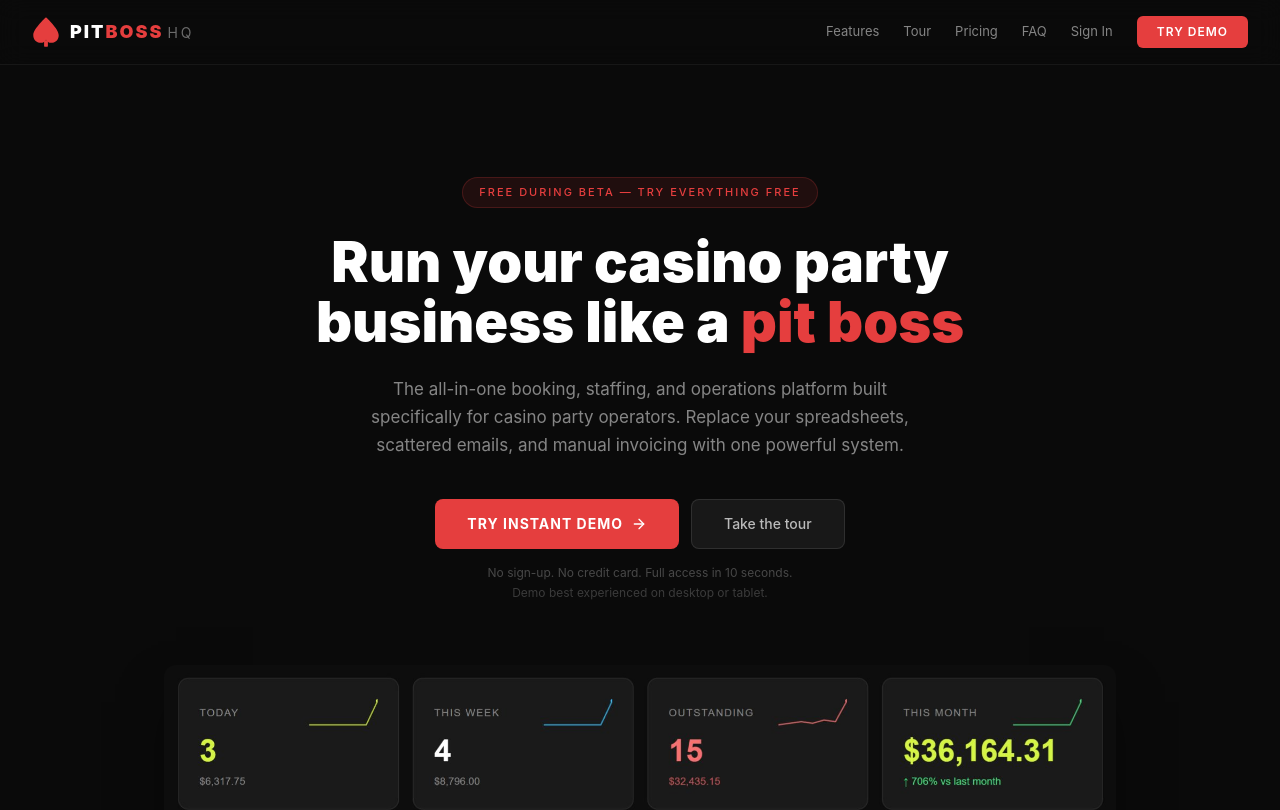
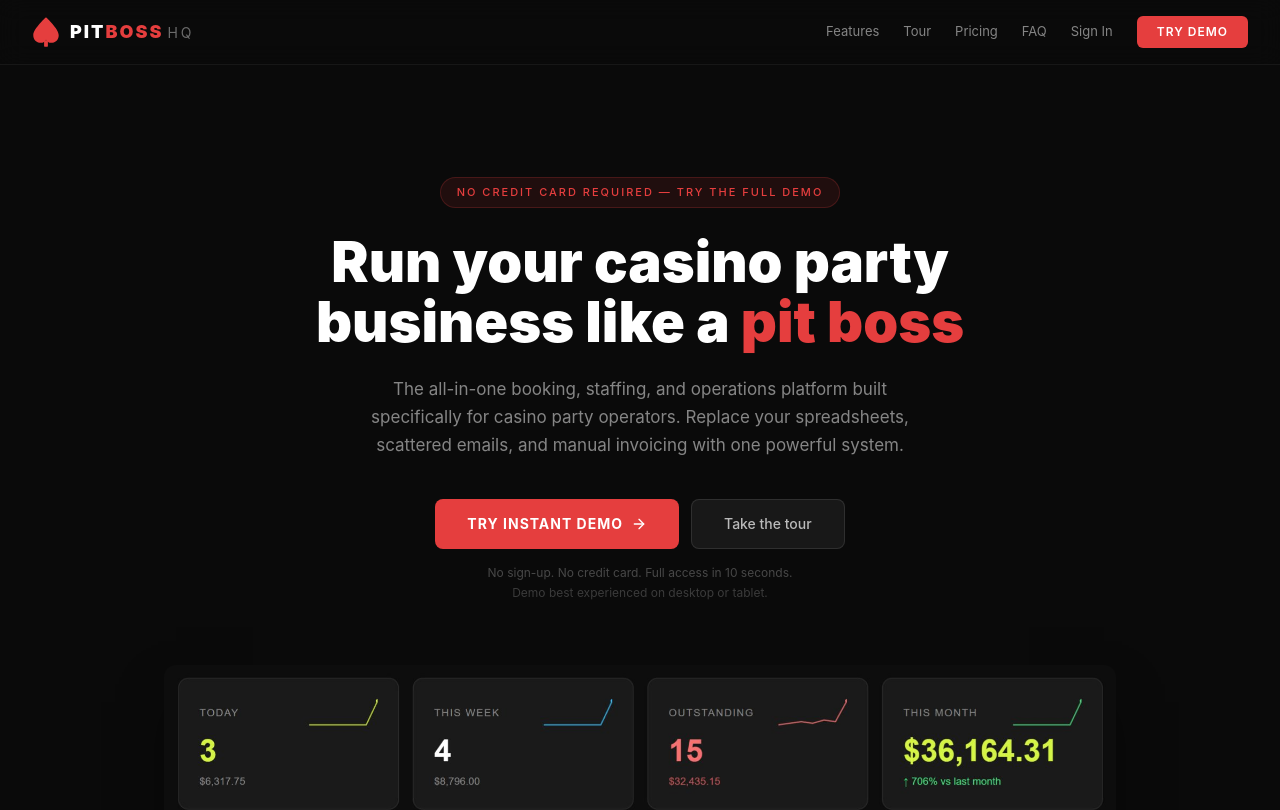
Before and after one commit to herrymerry1-design/pitbosshq-website, a Next.js app: page / in a window 1280 px wide. Shown: the top 810 px of the page. Built offline with nearby package versions, Linux system fonts and the light colour scheme.

Commit message:
Update hero and pricing pill copy

```diff
--- a/src/app/page.tsx
+++ b/src/app/page.tsx
@@ -149,7 +149,7 @@ export default function Home() {
       </nav>
 
       <section className="text-center px-6 pt-20 md:pt-28 pb-8">
-        <div className="inline-block bg-[#e53e3e]/10 border border-[#e53e3e]/20 rounded-full px-4 py-1.5 text-[11px] text-[#e53e3e] tracking-[2px] mb-6 font-medium">FREE DURING BETA — TRY EVERYTHING FREE</div>
+        <div className="inline-block bg-[#e53e3e]/10 border border-[#e53e3e]/20 rounded-full px-4 py-1.5 text-[11px] text-[#e53e3e] tracking-[2px] mb-6 font-medium">NO CREDIT CARD REQUIRED — TRY THE FULL DEMO</div>
         <h1 className="text-4xl md:text-[56px] font-black leading-[1.08] max-w-[700px] mx-auto mb-6">
           Run your casino party business like a <span className="text-[#e53e3e]">pit boss</span>
         </h1>
@@ -331,7 +331,7 @@ export default function Home() {
       <section id="pricing" className="max-w-[900px] mx-auto px-6 py-20 border-t border-white/[0.04] text-center">
         <h2 className="text-3xl md:text-[40px] font-black mb-4">Simple, transparent pricing</h2>
         <p className="text-white/40 text-[16px] mb-4">No hidden fees. No contracts. Cancel anytime.</p>
-        <div className="inline-block bg-[#e53e3e]/10 border border-[#e53e3e]/20 rounded-full px-4 py-1.5 text-[11px] text-[#e53e3e] tracking-[2px] mb-12 font-medium">FREE DURING BETA — TRY EVERYTHING FREE</div>
+        <div className="inline-block bg-[#e53e3e]/10 border border-[#e53e3e]/20 rounded-full px-4 py-1.5 text-[11px] text-[#e53e3e] tracking-[2px] mb-12 font-medium">UP AND RUNNING IN UNDER AN HOUR</div>
         <div className="grid grid-cols-1 sm:grid-cols-2 gap-5 max-w-[700px] mx-auto">
           <div className="bg-[#111] border border-white/[0.06] rounded-xl p-8 text-left">
             <p className="text-xs text-white/40 tracking-[2px] mb-3">STARTER</p>
```
